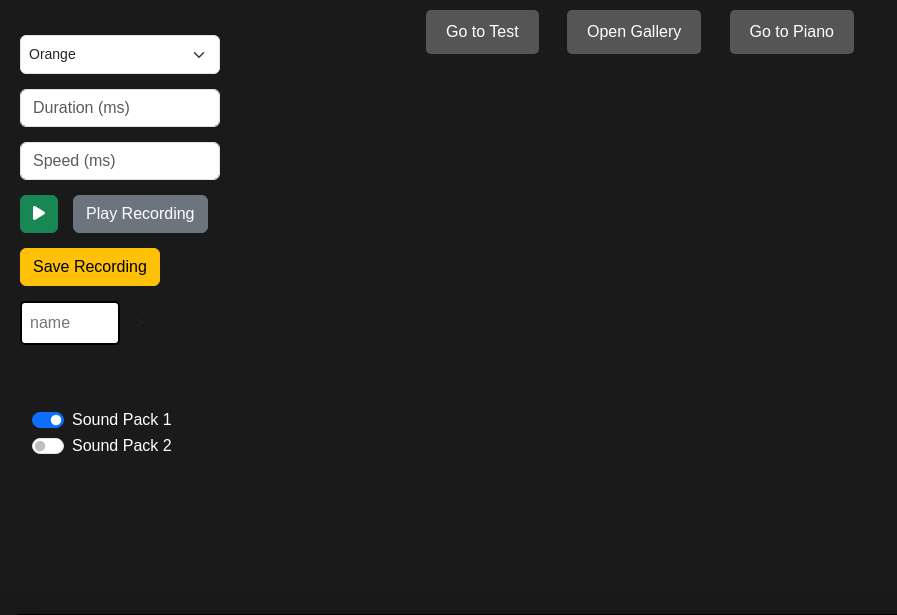
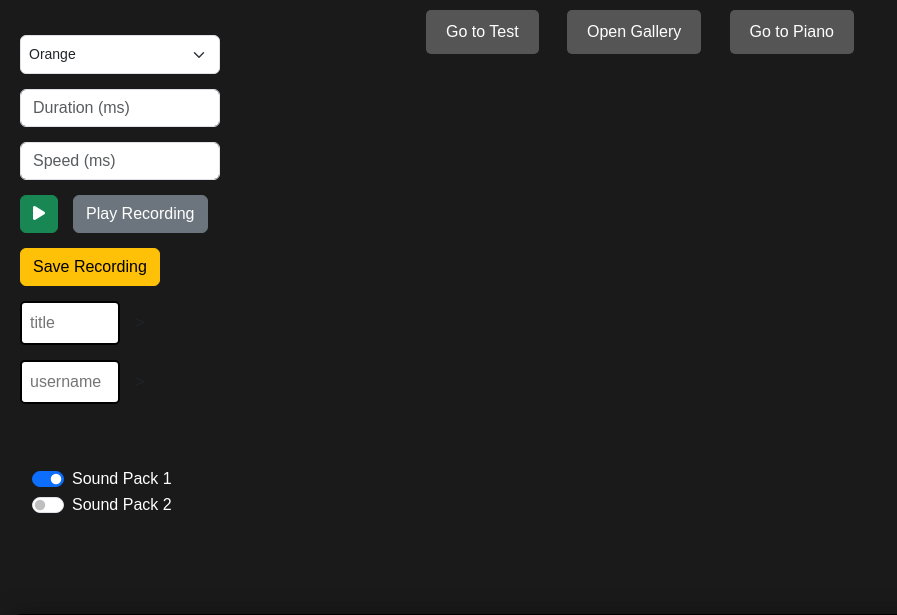
Before and after one commit to eefward/Synthesis, a Flask app: page / in a window 1280 px wide. Shown: the top 615 px of the page, without its empty margins (0-897 px from the left). Run offline with Flask 3, Linux system fonts and the light colour scheme.

Commit message:
username added

```diff
--- a/app.py
+++ b/app.py
@@ -24,24 +24,35 @@ def gallery():
 
 @app.route('/saveRecording', methods=['POST'])
 def saveRecording():
-    data = request.json
-    title = data.get('title')
-    user = data.get('user')
-    duration = data.get('duration')
-    BPM = data.get('BPM')
-    notes = data.get('notes')  # Get the notes array
+    try:
+        data = request.json
+        print("Received data:", data)
 
-    # Save to the database
-    conn = sqlite3.connect("recordings.db")
-    cursor = conn.cursor()
-    cursor.execute(
-        "INSERT INTO recordings (title, user, duration, BPM, notes) VALUES (?, ?, ?, ?, ?)",
-        (title, user, duration, BPM, json.dumps(notes))  # Save notes as JSON
-    )
-    conn.commit()
-    conn.close()
+        title = data.get('title')
+        user = data.get('user')
+        duration = data.get('duration')
+        bpm = data.get('BPM')
+        notes = data.get('notes')
 
-    return jsonify({"message": "Recording saved!"})
+        if not all([title, user, duration is not None, bpm, notes]):
+            print("Missing data in the request")
+            return jsonify({"error": "Missing or invalid data"}), 400
+
+        conn = sqlite3.connect("recordings.db")
+        cursor = conn.cursor()
+        cursor.execute('''
+            INSERT INTO recordings (title, user, duration, BPM, recordedNotes)
+            VALUES (?, ?, ?, ?, ?)
+        ''', (title, user, duration, bpm, json.dumps(notes)))
+        conn.commit()
+        conn.close()
+
+        return jsonify({"message": "Recording saved!"})
+
+    except Exception as e:
+        print("Error in /saveRecording:", e)
+        return jsonify({"error": "Server error"}), 500
+
 
 @app.route('/getRecordings', methods=['GET'])
 def getRecordings():
--- a/static/scripts/recording.js
+++ b/static/scripts/recording.js
@@ -2,6 +2,7 @@ const recordBtn = document.getElementById('recordButton');
 const playBtn = document.getElementById('playButton');
 const saveBtn = document.getElementById('saveButton');
 const saveNameInput = document.getElementById('saveName');
+const userName = document.getElementById('username');
 
 let recording = [];
 let isRecording = false;
@@ -33,7 +34,7 @@ playBtn.addEventListener('click', () => {
 saveBtn.addEventListener("click", () => {
     const saveName = saveNameInput.value.trim();
     const bpm = 200;
-    const user = "bird";
+    const user = userName.value.trim();
 
     const lastNote = recording[recording.length - 1];
     const duration = (lastNote && lastNote.time ? lastNote.time : 0) / 1000;
@@ -47,6 +48,7 @@ saveBtn.addEventListener("click", () => {
     };
 
     if (saveName === "") saveBtn.textContent = "No name provided";
+    else if (user === "") saveBtn.textContent = "No user provided";
     else if (!recording || recording.length === 0) saveBtn.textContent = "No recording to save";
     else {
         saveBtn.textContent = "Saving...";
--- a/static/styles.css
+++ b/static/styles.css
@@ -34,11 +34,19 @@ body {
   box-shadow: 0 0 5px rgba(73, 73, 73, 0.5);
 }
 
-#saveStatus {
-  display: block;
-  margin-top: 5px;
-  font-size: 14px;
-  color: #969696;
+#username {
+  padding: 8px;
+  border: 2px solid #000000;
+  border-radius: 5px;
+  outline: none;
+  font-size: 16px;
+  width: 100px;
+  transition: all 0.3s ease-in-out;
+}
+
+#username:focus {
+  border-color: #0dff00;
+  box-shadow: 0 0 5px rgba(73, 73, 73, 0.5);
 }
 
 .progressBar {
--- a/templates/index.html
+++ b/templates/index.html
@@ -21,7 +21,8 @@
         <button class="btn btn-success" id="recordButton"><i class="fa-solid fa-play"></i></button>
         <button class="btn btn-secondary" id="playButton">Play Recording</button>
         <button class="btn btn-warning" id="saveButton">Save Recording</button>
-        <input type="text" id="saveName" placeholder="name">>
+        <input type="text" id="saveName" placeholder="title">>
+        <input type="text" id="username" placeholder="username">>
 
 
         <div class="container mt-5">
```
Also changed, not shown: recordings.db (deleted).
